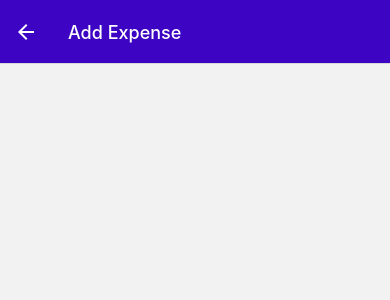
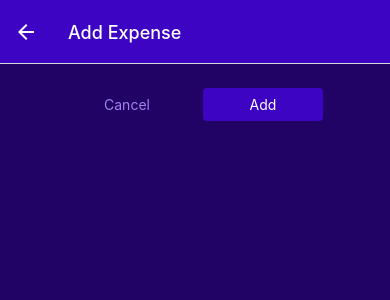
Before and after one commit to ArtyomZayarny/RN-expense-tracker, a React Native app: screen /ManageExpense in a window 390 px wide. Shown: the top 300 px of the page. Built offline with nearby package versions, Linux system fonts and the light colour scheme.

Commit message:
Added custom butons

```diff
--- /dev/null
+++ b/components/UI/Button.js
@@ -0,0 +1,43 @@
+import { Pressable, StyleSheet, Text, View } from 'react-native';
+import React from 'react';
+import { GlobalStyles } from '../../constants/style';
+
+export const Button = ({ children, onPress, mode, style }) => {
+  return (
+    <View style={style}>
+      <Pressable
+        onPress={onPress}
+        style={({ pressed }) => pressed && styles.pressed}
+      >
+        <View style={[styles.button, mode === 'flat' && styles.flat]}>
+          <Text style={[styles.buttonText, mode === 'flat' && styles.flatText]}>
+            {children}
+          </Text>
+        </View>
+      </Pressable>
+    </View>
+  );
+};
+
+const styles = StyleSheet.create({
+  button: {
+    borderRadius: 4,
+    padding: 8,
+    backgroundColor: GlobalStyles.color.primary500,
+  },
+  flat: {
+    backgroundColor: 'transparent',
+  },
+  buttonText: {
+    textAlign: 'center',
+    color: 'white',
+  },
+  flatText: {
+    color: GlobalStyles.color.primary200,
+  },
+  pressed: {
+    opacity: 0.75,
+    backgroundColor: GlobalStyles.color.primary100,
+    borderRadius: 4,
+  },
+});
--- a/screens/ManageExpense.js
+++ b/screens/ManageExpense.js
@@ -1,7 +1,9 @@
-import { View, Text } from 'react-native';
+import { View, Text, StyleSheet } from 'react-native';
 import React, { useLayoutEffect } from 'react';
-import ExpensesOutput from '../components/ExpensesOutput/ExpensesOutput';
 import { useNavigation } from '@react-navigation/native';
+import { IconButton } from '../components/UI/IconButton';
+import { GlobalStyles } from '../constants/style';
+import { Button } from '../components/UI/Button';
 
 const ManageExpense = ({ route }) => {
   const navigation = useNavigation();
@@ -15,11 +17,57 @@
     });
   }, [navigation, isEditing]);
 
+  const deleteExpenseHandler = () => {};
+
+  const cancelHandler = () => {};
+
+  const confirmHandler = () => {};
+
   return (
-    <View>
-      <Text></Text>
+    <View style={styles.container}>
+      <View style={styles.buttonsContainer}>
+        <Button style={styles.button} mode="flat" onPress={cancelHandler}>
+          Cancel
+        </Button>
+        <Button style={styles.button} onPress={confirmHandler}>
+          {isEditing ? 'Update' : 'Add'}
+        </Button>
+      </View>
+      {isEditing && (
+        <View style={styles.deleteContainer}>
+          <IconButton
+            icon="trash"
+            color={GlobalStyles.color.error500}
+            size={36}
+            onPress={deleteExpenseHandler}
+          />
+        </View>
+      )}
     </View>
   );
 };
 
 export default ManageExpense;
+
+const styles = StyleSheet.create({
+  container: {
+    flex: 1,
+    padding: 24,
+    backgroundColor: GlobalStyles.color.primary800,
+  },
+  deleteContainer: {
+    marginTop: 16,
+    paddingTop: 8,
+    borderTopWidth: 2,
+    borderTopColor: GlobalStyles.color.primary200,
+    alignItems: 'center',
+  },
+  buttonsContainer: {
+    flexDirection: 'row',
+    justifyContent: 'center',
+  },
+  button: {
+    minWidth: 120,
+    marginHorizontal: 8,
+  },
+});
```
